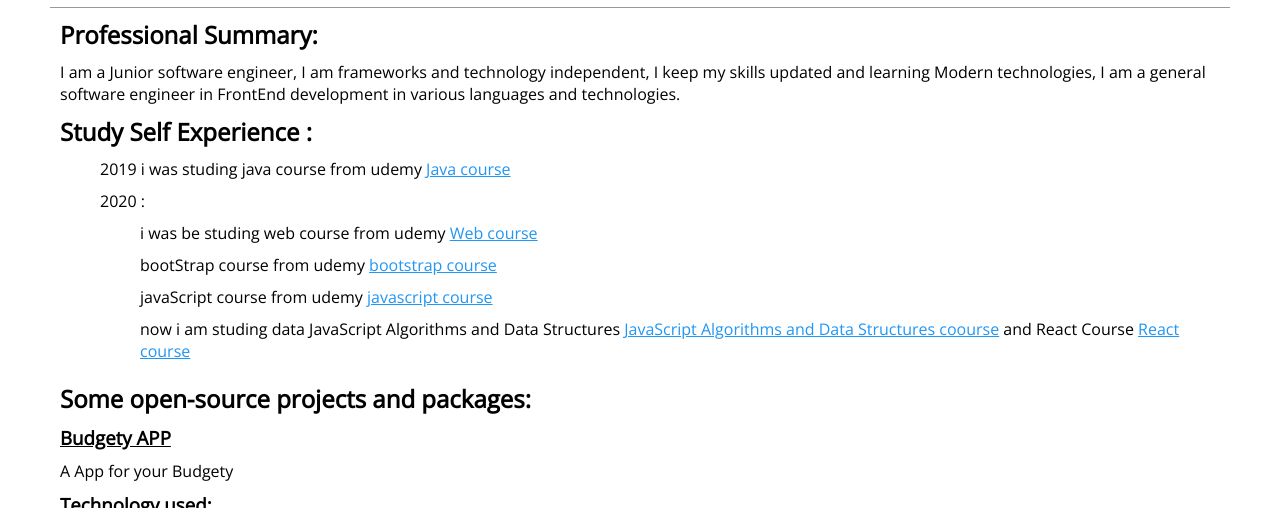
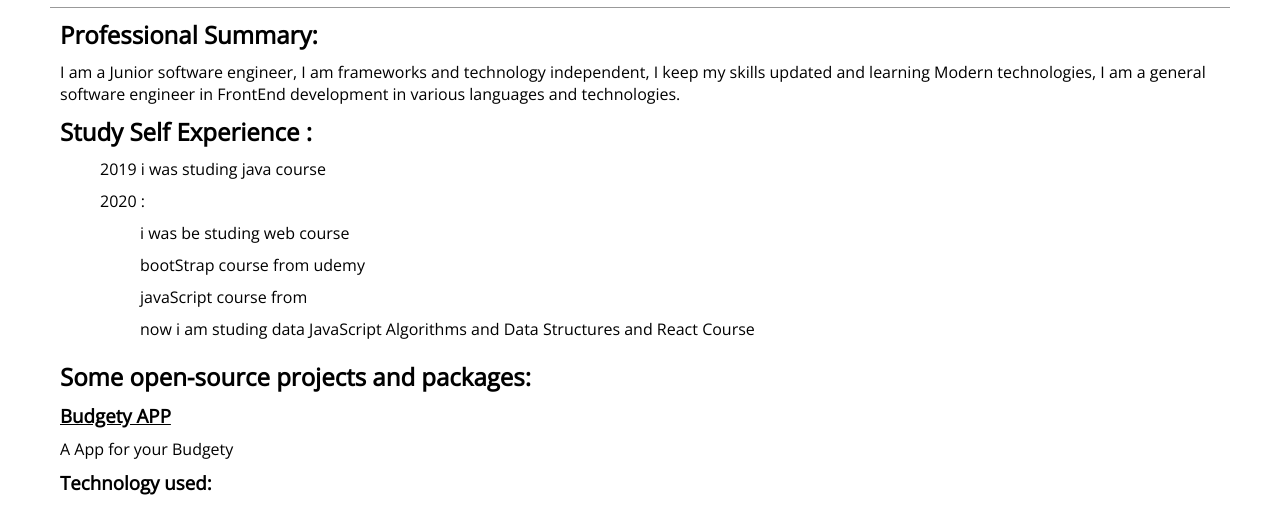
Before and after one commit to Abdullah-elhllopy/abdallahahmedCV, a plain HTML site: page index.html in a window 1280 px wide. Shown: the part 233-741 px from the top of the page. Drawn offline with nearby package versions, Linux system fonts and the light colour scheme.

Commit message:
Update index.html

```diff
--- a/index.html
+++ b/index.html
@@ -112,23 +112,22 @@
       <div>
         <ul class="list">
           <li>
-            2019 i was studing java course from udemy <a href="https://www.udemy.com/course/java-the-complete-java-developer-course/">Java course</a>
+            2019 i was studing java course
           </li>
          2020 :
           <ul>
 
           <li>
-             i was be studing web course from udemy <a href="https://www.udemy.com/course/the-web-developer-bootcamp/">Web course</a>
+             i was be studing web course
           </li>
           <li>
-            bootStrap course from udemy <a href="https://www.udemy.com/course/bootstrap-4-bootcamp/"> bootstrap course</a>
+            bootStrap course from udemy
           </li>
           <li>
-            javaScript course from udemy <a href="https://www.udemy.com/course/the-complete-javascript-course/">javascript course</a>
+            javaScript course from
           </li>
           <li>
-            now i am studing data JavaScript Algorithms and Data Structures <a href="https://www.udemy.com/course/js-algorithms-and-data-structures-masterclass/">JavaScript Algorithms and Data Structures coourse</a>
-            and React Course <a href="https://www.youtube.com/watch?v=4UZrsTqkcW4&t=25589s"> React course</a>
+            now i am studing data JavaScript Algorithms and Data Structures and React Course
            </li>
           </ul>
         </ul>
```
